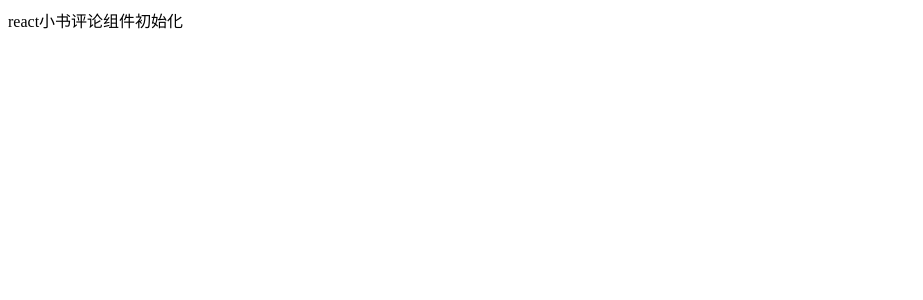
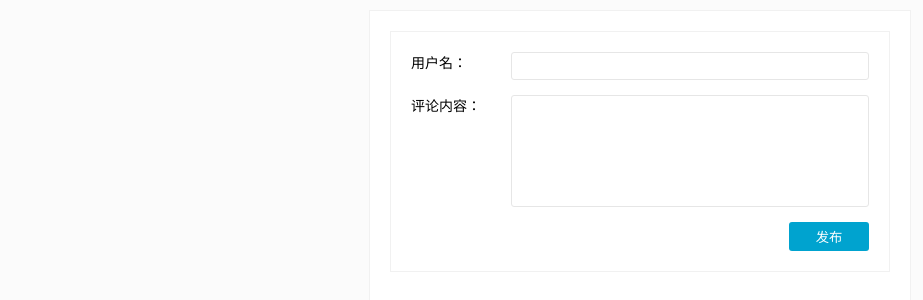
Before and after one commit to Nuh123/react-study, a React (Create React App) app: page / in a window 1280 px wide. Shown: the top 300 px of the page, without its empty margins (0-923 px from the left). Built offline with nearby package versions, Linux system fonts and the light colour scheme.

Commit message:
初始版本评论组件

```diff
--- a/src/App.js
+++ b/src/App.js
@@ -1,19 +1,31 @@
-import React, { Component } from 'react';
+import React, { Component } from 'react'
+import CommentInput from './CommentInput'
+import CommentList from './CommentList'
+import './index.css'
 
 class App extends Component {
     constructor(props) {
         super(props)
         this.state = {
-
-         }
+            comments:[]
+        }
     }
     render() {
         return (
-            <div >
-                react小书评论组件初始化
-
+            <div className='wrapper'>
+                <CommentInput onSubmit={this.handleSubmitComment.bind(this)}/>
+                <CommentList comments={this.state.comments}/>
             </div>
         );
+    }
+    handleSubmitComment (comment) {
+        if (!comment) return
+        if (!comment.username) return alert('请输入用户名')
+        if (!comment.content) return alert('请输入评论内容')
+        this.state.comments.push(comment)
+        this.setState({
+          comments: this.state.comments
+        })
     }
 }
 
--- /dev/null
+++ b/src/Comment.js
@@ -0,0 +1,20 @@
+import React, { Component } from 'react';
+
+class Comment extends Component {
+    constructor(props) {
+        super(props);
+        this.state = {  }
+    }
+    render () {
+        return (
+            <div className='comment'>
+                <div className='comment-user'>
+                    <span>{this.props.comment.username} </span>：
+                </div>
+                <p>{this.props.comment.content}</p>
+            </div>
+        )
+      }
+}
+
+export default Comment;
--- /dev/null
+++ b/src/CommentInput.js
@@ -0,0 +1,55 @@
+import React, { Component } from 'react';
+
+class CommentInput extends Component {
+    constructor(props) {
+        super(props);
+        this.state = {
+            username: '',
+            content: ''
+        }
+    }
+    render() {
+        return (
+            <div className='comment-input'>
+                <div className='comment-field'>
+                    <span className='comment-field-name'>用户名：</span>
+                    <div className='comment-field-input'>
+                        <input value={this.state.username }
+                        onChange={this.handleUsernameChange.bind(this)}/>
+                    </div>
+                </div>
+                <div className='comment-field'>
+                    <span className='comment-field-name'>评论内容：</span>
+                    <div className='comment-field-input'>
+                        <textarea value={this.state.content}
+                        onChange={this.handleContentChange.bind(this)}/>
+                    </div>
+                </div>
+                <div className='comment-field-button'>
+                    <button onClick={this.handleSubmit.bind(this)}>
+                        发布
+                    </button>
+                </div>
+            </div>
+        )
+    }
+    handleUsernameChange (event) {
+        this.setState({
+            username: event.target.value
+        })
+    }
+    handleContentChange (event) {
+        this.setState({
+            content: event.target.value
+        })
+    }
+    handleSubmit () {
+        if (this.props.onSubmit) {
+          const { username, content } = this.state
+          this.props.onSubmit({username, content})
+        }
+        this.setState({ content: '' })
+      }
+}
+
+export default CommentInput;
--- /dev/null
+++ b/src/CommentList.js
@@ -0,0 +1,27 @@
+import React, { Component } from 'react';
+import Comment from './Comment'
+
+class CommentList extends Component {
+    constructor(props) {
+        super(props);
+        this.state = {  }
+    }
+
+    render() {
+        // const comments = [
+        //     {username: 'Jerry', content: 'Hello'},
+        //     {username: 'Tomy', content: 'World'},
+        //     {username: 'Lucy', content: 'Good'}
+        // ]
+
+        return (
+            <div>
+                {this.props.comments.map((comment, i) => <Comment comment={comment} key={i} />)}
+            </div>
+        )
+    }
+
+
+}
+
+export default CommentList
--- /dev/null
+++ b/src/index.css
@@ -0,0 +1,104 @@
+body {
+    margin: 0;
+    padding: 0;
+    font-family: sans-serif;
+    background-color: #fbfbfb;
+  }
+
+  .wrapper {
+    width: 500px;
+    margin: 10px auto;
+    font-size: 14px;
+    background-color: #fff;
+    border: 1px solid #f1f1f1;
+    padding: 20px;
+  }
+
+  /* 评论框样式 */
+  .comment-input {
+    background-color: #fff;
+    border: 1px solid #f1f1f1;
+    padding: 20px;
+    margin-bottom: 10px;
+  }
+
+  .comment-field {
+    margin-bottom: 15px;
+    display: flex;
+  }
+
+  .comment-field .comment-field-name {
+    display: flex;
+    flex-basis: 100px;
+    font-size: 14px;
+  }
+
+  .comment-field .comment-field-input {
+    display: flex;
+    flex: 1;
+  }
+
+  .comment-field-input input,
+  .comment-field-input textarea {
+    border: 1px solid #e6e6e6;
+    border-radius: 3px;
+    padding: 5px;
+    outline: none;
+    font-size: 14px;
+    resize: none;
+    flex: 1;
+  }
+
+  .comment-field-input textarea {
+    height: 100px;
+  }
+
+  .comment-field-button {
+    display: flex;
+    justify-content: flex-end;
+  }
+
+  .comment-field-button button {
+    padding: 5px 10px;
+    width: 80px;
+    border: none;
+    border-radius: 3px;
+    background-color: #00a3cf;
+    color: #fff;
+    outline: none;
+    cursor: pointer;
+  }
+
+  .comment-field-button button:active {
+    background: #13c1f1;
+  }
+
+  /* 评论列表样式 */
+  .comment-list {
+    background-color: #fff;
+    border: 1px solid #f1f1f1;
+    padding: 20px;
+  }
+
+  /* 评论组件样式 */
+  .comment {
+    display: flex;
+    border-bottom: 1px solid #f1f1f1;
+    margin-bottom: 10px;
+    padding-bottom: 10px;
+    min-height: 50px;
+  }
+
+  .comment .comment-user {
+    flex-shrink: 0;
+  }
+
+  .comment span {
+    color: #00a3cf;
+    font-style: italic;
+  }
+
+  .comment p {
+    margin: 0;
+    /*text-indent: 2em;*/
+  }
```
